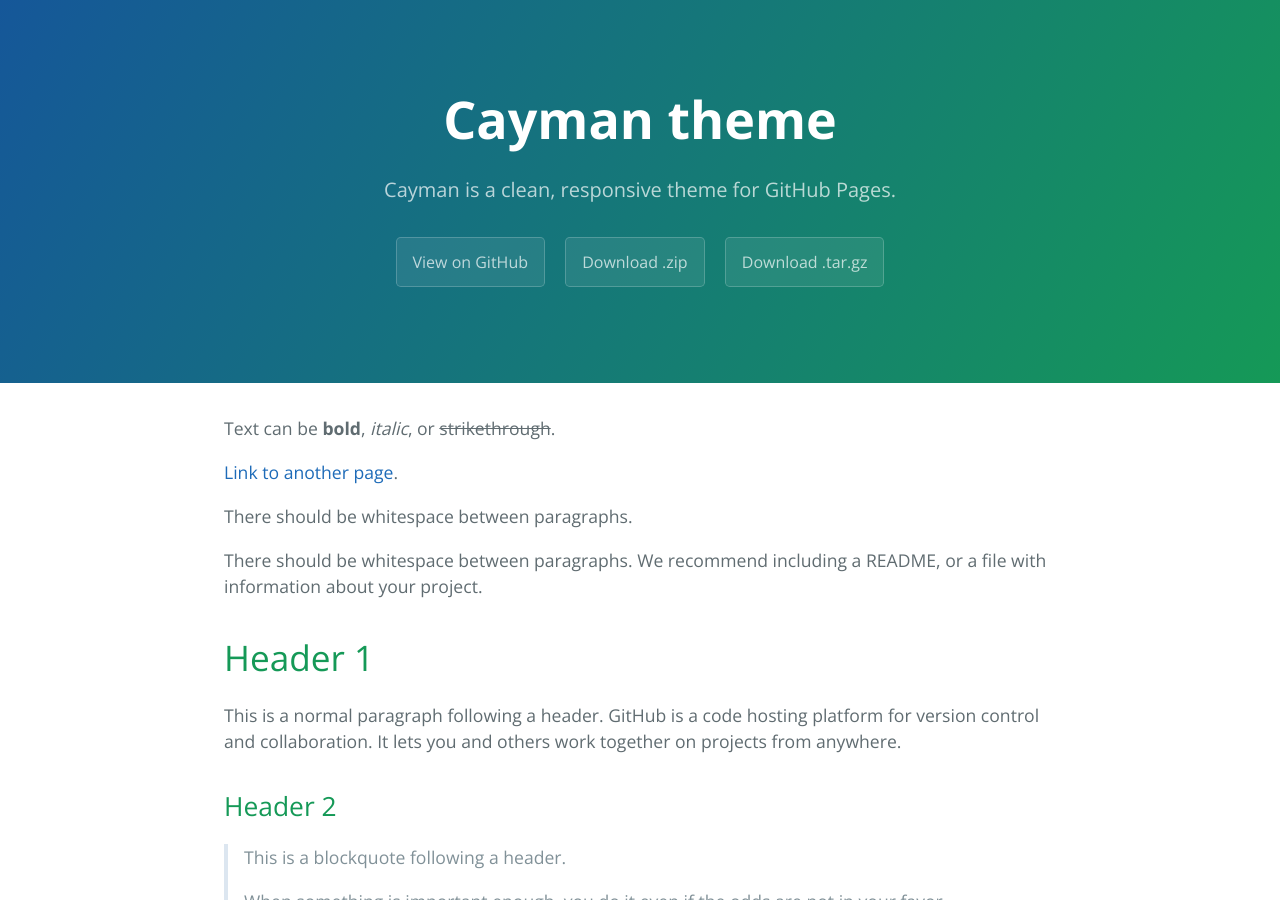
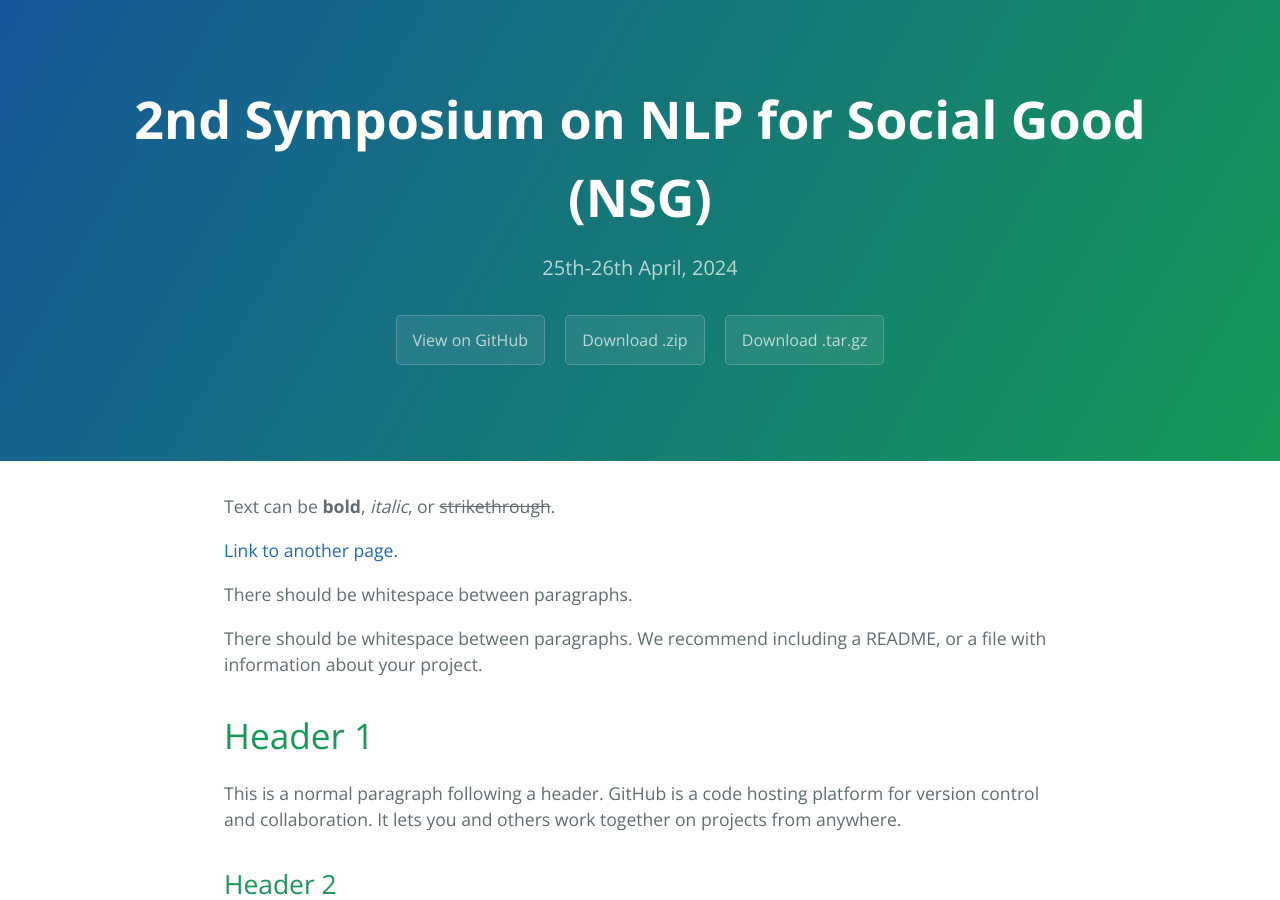
Before and after one commit to nlp4social/NSG, a Jekyll site: the page built from index.md, in a window 1280 px wide and 900 px high. Built offline with Jekyll 4.4.1, drawn with Linux system fonts in a browser that asks for light colours.

Commit message:
Update _config.yml

```diff
--- a/_config.yml
+++ b/_config.yml
@@ -1,5 +1,5 @@
-title: Cayman theme
-description: Cayman is a clean, responsive theme for GitHub Pages.
+title: 2nd Symposium on NLP for Social Good (NSG)
+description: 25th-26th April, 2024
 show_downloads: true
 google_analytics:
 theme: jekyll-theme-cayman
```
